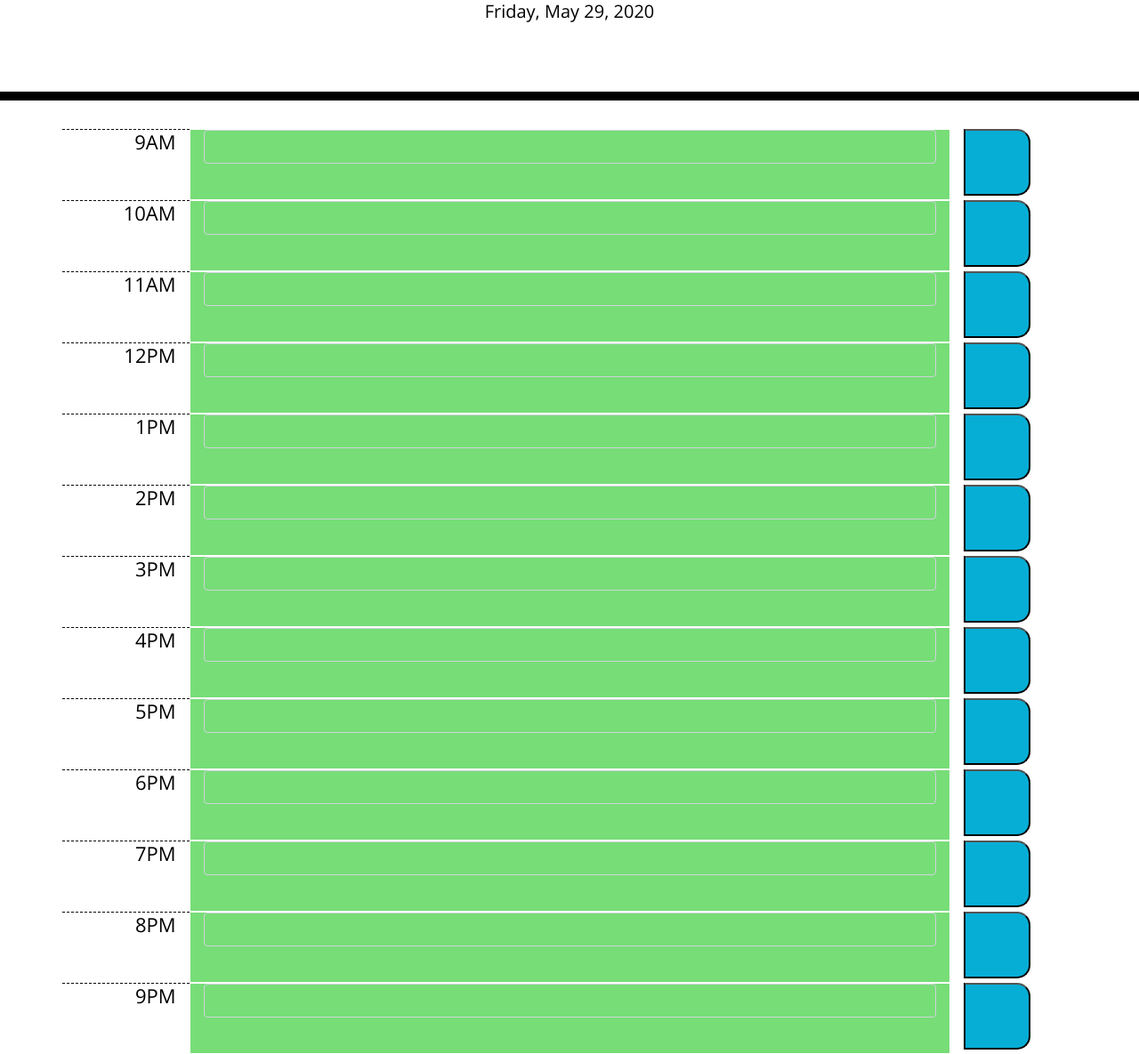
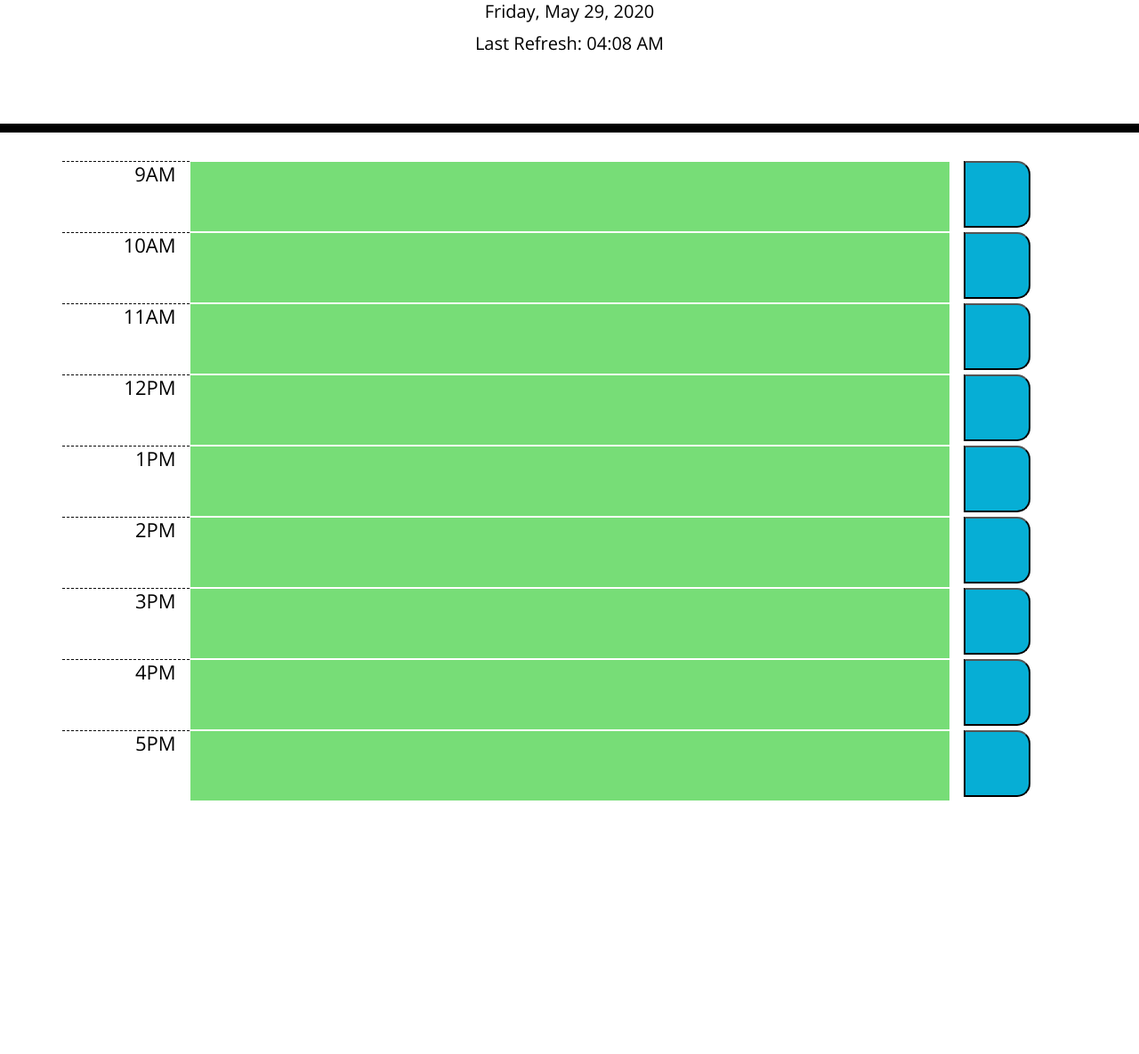
Before and after one commit to mhans19/workday-scheduler, a plain HTML site: page index.html in a window 1280 px wide. Shown: the part 191-1376 px from the top of the page at 89% size. After the commit the page ends 1092 px from the top, so only its background shows below. Drawn offline with nearby package versions, Linux system fonts and the light colour scheme; a web font is replaced by a local one.

Commit message:
added interval refresh

```diff
--- a/assets/css/style.css
+++ b/assets/css/style.css
@@ -8,6 +8,7 @@ body {
   background: transparent;
   resize: none;
   color: #000000;
+  border: 0;
 }
 
 .jumbotron {
--- a/assets/js/script.js
+++ b/assets/js/script.js
@@ -1,9 +1,11 @@
 // Add Global Variables/Arrays
 var arrayIndicator = 0;
-var includeTimes = ['9AM', '10AM', '11AM', '12PM', '1PM', '2PM', '3PM', '4PM', '5PM', '6PM', '7PM', '8PM', '9PM'];
-var calTimes = ['09', '10', '11', '12', '13', '14', '15', '16', '17', '18', '19', '20', '21'];
+var includeTimes = ['9AM', '10AM', '11AM', '12PM', '1PM', '2PM', '3PM', '4PM', '5PM'];
+var calTimes = ['09', '10', '11', '12', '13', '14', '15', '16', '17'];
+
 // Add Current Date
 $("#currentDay").text(moment().format("dddd, LL"));
+$("#lastUpdate").text(moment().format("hh:mm A"));
 
 // Append Schedule Block
 jQuery.each(includeTimes, function appendElements(){
@@ -23,6 +25,7 @@ jQuery.each(includeTimes, function appendElements(){
                         $('<span/>', {'class': 'oi oi-check'})
             )))
     )
+
     var calT = moment(calTimes[arrayIndicator], 'HH');
     if (moment().diff(calT, 'minutes') < 0) {
         $("#slot" + arrayIndicator).addClass("future");
@@ -30,10 +33,11 @@ jQuery.each(includeTimes, function appendElements(){
         $("#slot" + arrayIndicator).addClass("past");
     } else {
         $("#slot" + arrayIndicator).addClass("present");
-    }
+    };
 
     arrayIndicator++;
 });
+
 
 // Allow input text for task
 $(".task-group").on("click", "p", function() {
@@ -42,3 +46,8 @@ $(".task-group").on("click", "p", function() {
     $(this).replaceWith(textInput);
     textInput.trigger("focus");
   });
+
+// Refresh page every 10 minutes
+setInterval(function() {
+    window.location.reload();
+}, (1000 * 60) * 10);
--- a/index.html
+++ b/index.html
@@ -32,6 +32,7 @@
       <h1 class="display-3">Work Day Scheduler</h1>
       <p class="lead">A simple calendar app for scheduling your work day</p>
       <p id="currentDay" class="lead"></p>
+      <p class="lead">Last Refresh: <span id="lastUpdate" class="lead"></span></p>
     </header>
 
     <div class="container" id = "timeslot">
```
